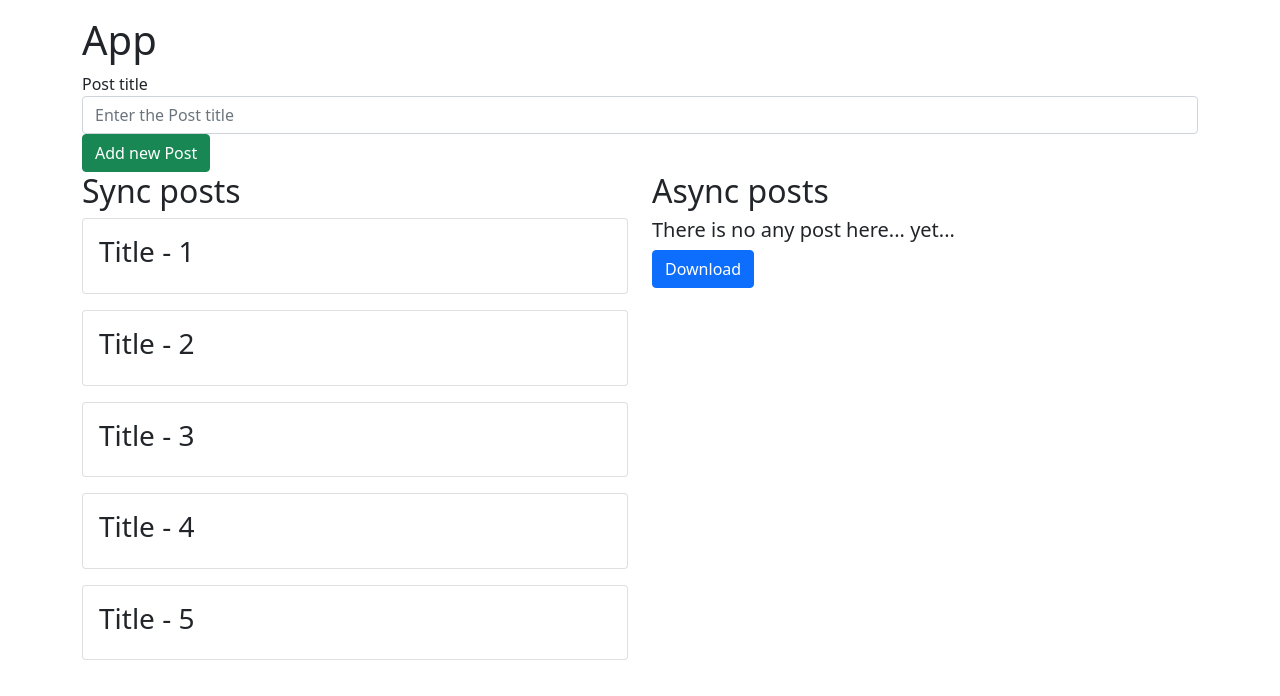
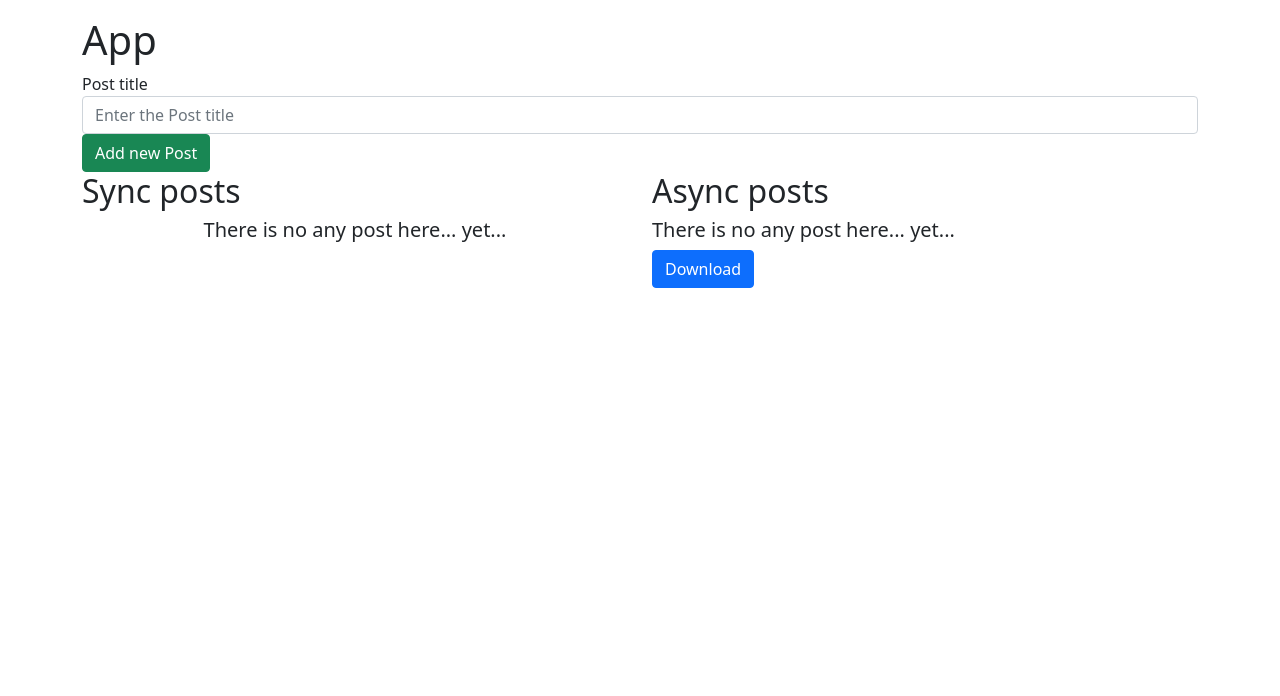
Before and after one commit to SDen4/react_redux_saga_sandbox, a React (Create React App) app: page / in a window 1280 px wide. Shown: the top 696 px of the page. Built offline with nearby package versions, Linux system fonts and the light colour scheme.

Commit message:
connect Posts to store

```diff
--- a/src/App.js
+++ b/src/App.js
@@ -15,7 +15,7 @@
       <div className="row">
         <div className="col">
           <h2>Sync posts</h2>
-          <Posts posts={[1, 2, 3, 4, 5]} />
+          <Posts />
         </div>
         <div className="col">
           <h2>Async posts</h2>
--- a/src/components/Posts.js
+++ b/src/components/Posts.js
@@ -1,11 +1,19 @@
 import React from 'react';
+import { connect } from 'react-redux';
+
 import Post from './Post';
 
-const Posts = ({ posts }) => {
-  if (!posts.length) {
+const Posts = ({ syncPosts }) => {
+  if (!syncPosts.length) {
     return <h5 className="text-center">There is no any post here... yet...</h5>;
   }
-  return posts.map((post) => <Post post={post} key={post} />);
+  return syncPosts.map((post) => <Post post={post} key={post} />);
 };
 
-export default Posts;
+const mapStateToProps = (state) => {
+  return {
+    syncPosts: state.posts.posts,
+  };
+};
+
+export default connect(mapStateToProps, null)(Posts);
```
Also changed, not shown: 1 other file (tests, documents, lock files or other folders).
